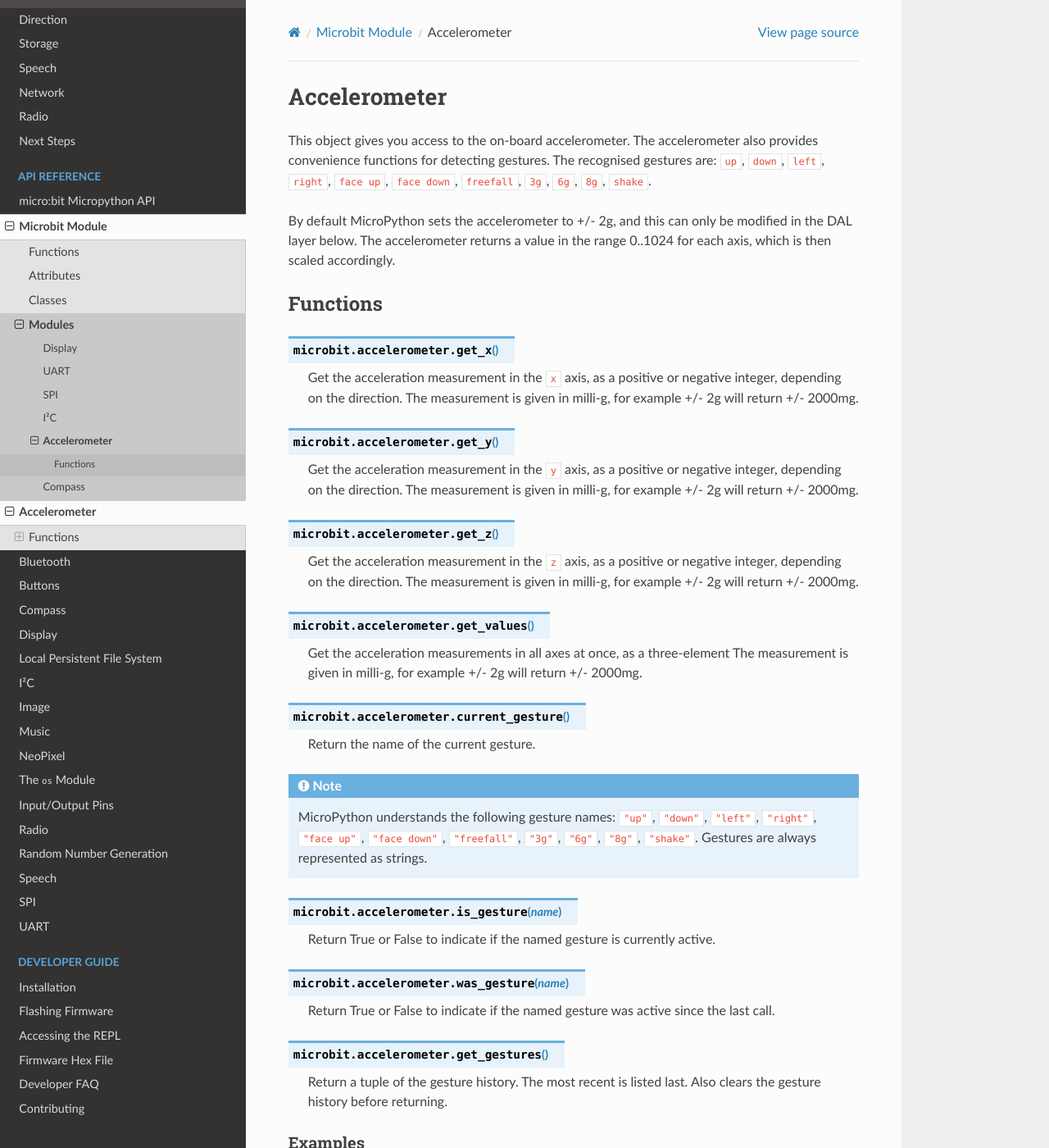
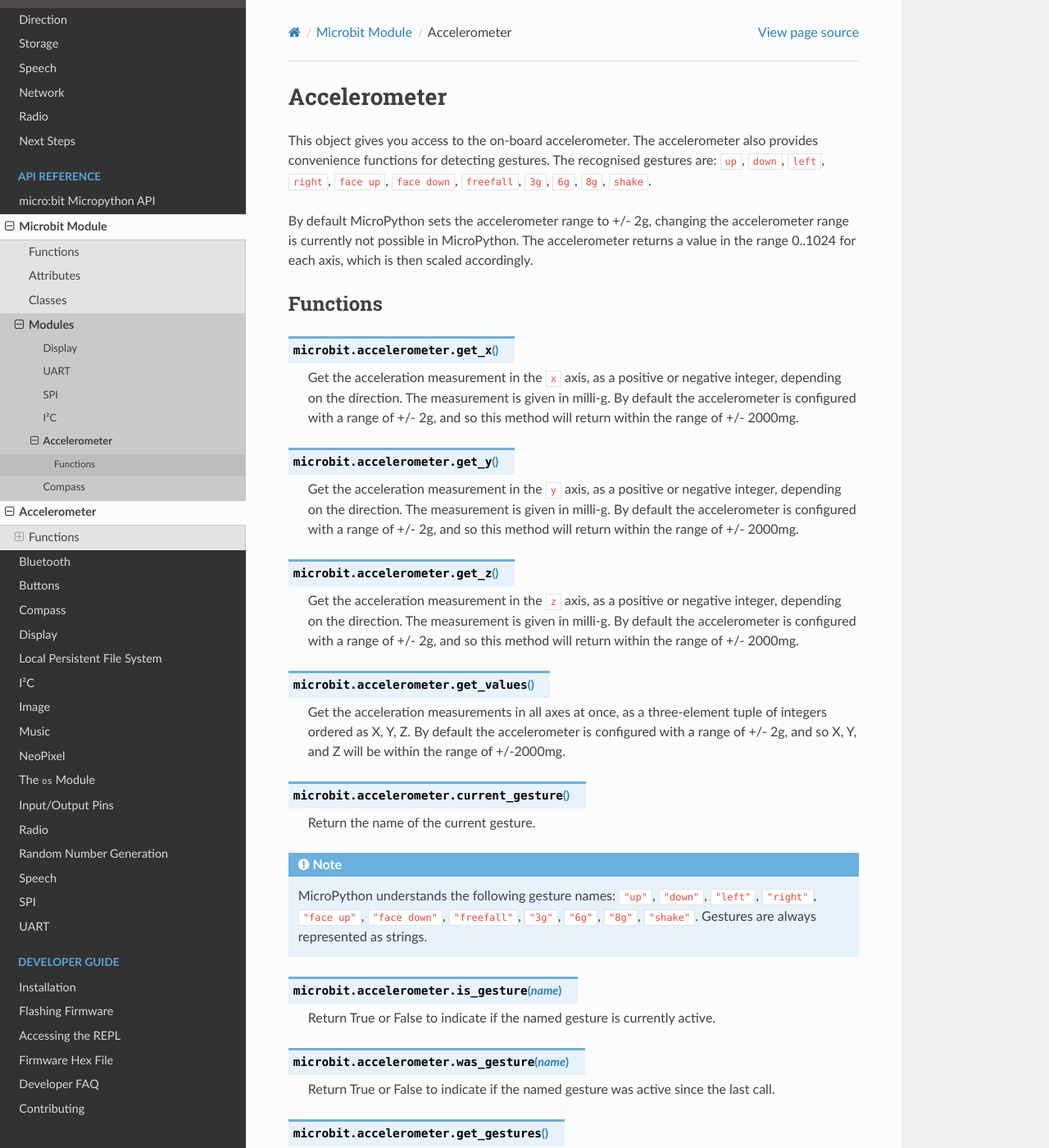
Before and after one commit to bbcmicrobit/micropython, a Sphinx documentation site: the page built from docs/accelerometer.rst, in a window 1280 px wide and 1400 px high. Shown: the whole window at 82% size. Built offline with Sphinx 7.4.7 and the Read the Docs theme 2.0.0, drawn with Linux system fonts in a browser that asks for light colours.

Commit message:
Add Carlos' suggestions

```diff
--- a/docs/accelerometer.rst
+++ b/docs/accelerometer.rst
@@ -8,9 +8,10 @@
 recognised gestures are: ``up``, ``down``, ``left``, ``right``, ``face up``,
 ``face down``, ``freefall``, ``3g``, ``6g``, ``8g``, ``shake``.
 
-By default MicroPython sets the accelerometer to +/- 2g, and this can only be
-modified in the DAL layer below. The accelerometer returns a value in the range
-0..1024 for each axis, which is then scaled accordingly.
+By default MicroPython sets the accelerometer range to +/- 2g, changing the
+accelerometer range is currently not possible in MicroPython.
+The accelerometer returns a value in the range 0..1024 for each axis, which is
+then scaled accordingly.
 
 Functions
 =========
@@ -19,25 +20,29 @@
 
     Get the acceleration measurement in the ``x`` axis, as a positive or
     negative integer, depending on the direction. The measurement is given in
-    milli-g, for example +/- 2g will return +/- 2000mg.
+    milli-g. By default the accelerometer is configured with a range of +/- 2g,
+    and so this method will return within the range of +/- 2000mg.
 
 .. py:function:: get_y()
 
     Get the acceleration measurement in the ``y`` axis, as a positive or
-    negative integer, depending on the direction.  The measurement is given in
-    milli-g, for example +/- 2g will return +/- 2000mg.
+    negative integer, depending on the direction. The measurement is given in
+    milli-g. By default the accelerometer is configured with a range of +/- 2g,
+    and so this method will return within the range of +/- 2000mg.
 
 .. py:function:: get_z()
 
     Get the acceleration measurement in the ``z`` axis, as a positive or
-    negative integer, depending on the direction.  The measurement is given in
-    milli-g, for example +/- 2g will return +/- 2000mg.
+    negative integer, depending on the direction. The measurement is given in
+    milli-g. By default the accelerometer is configured with a range of +/- 2g,
+    and so this method will return within the range of +/- 2000mg.
 
 .. py:function:: get_values()
 
     Get the acceleration measurements in all axes at once, as a three-element
-    The measurement is given in milli-g, for example +/- 2g will
-    return +/- 2000mg.
+    tuple of integers ordered as X, Y, Z.
+    By default the accelerometer is configured with a range of +/- 2g, and so
+    X, Y, and Z will be within the range of +/-2000mg.
 
 .. py:function:: current_gesture()
 
```
